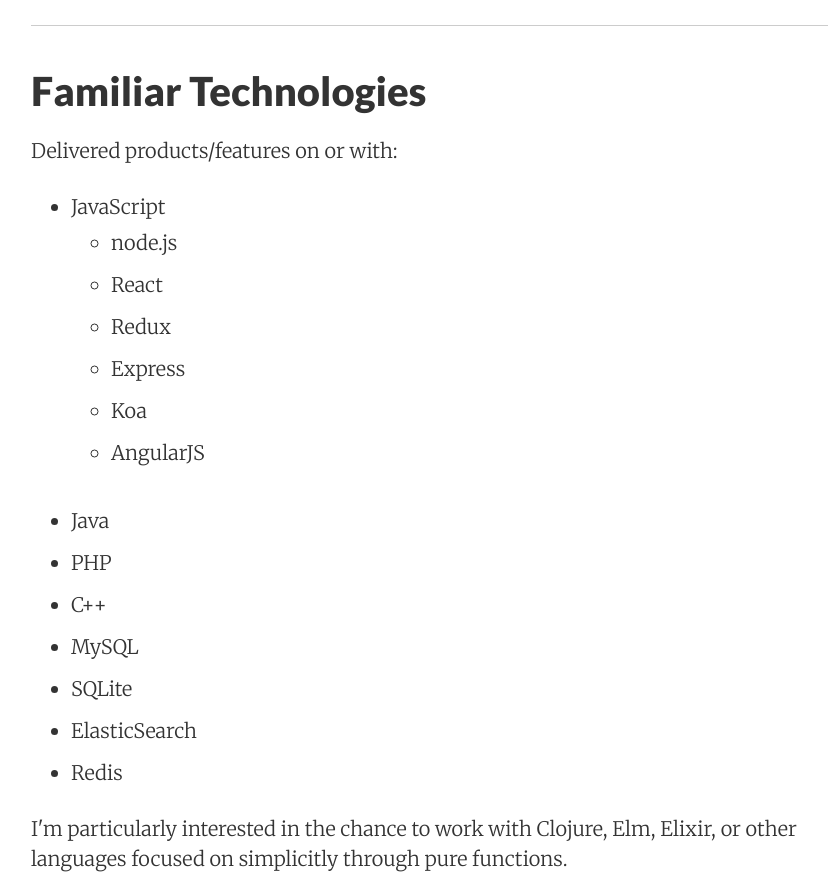
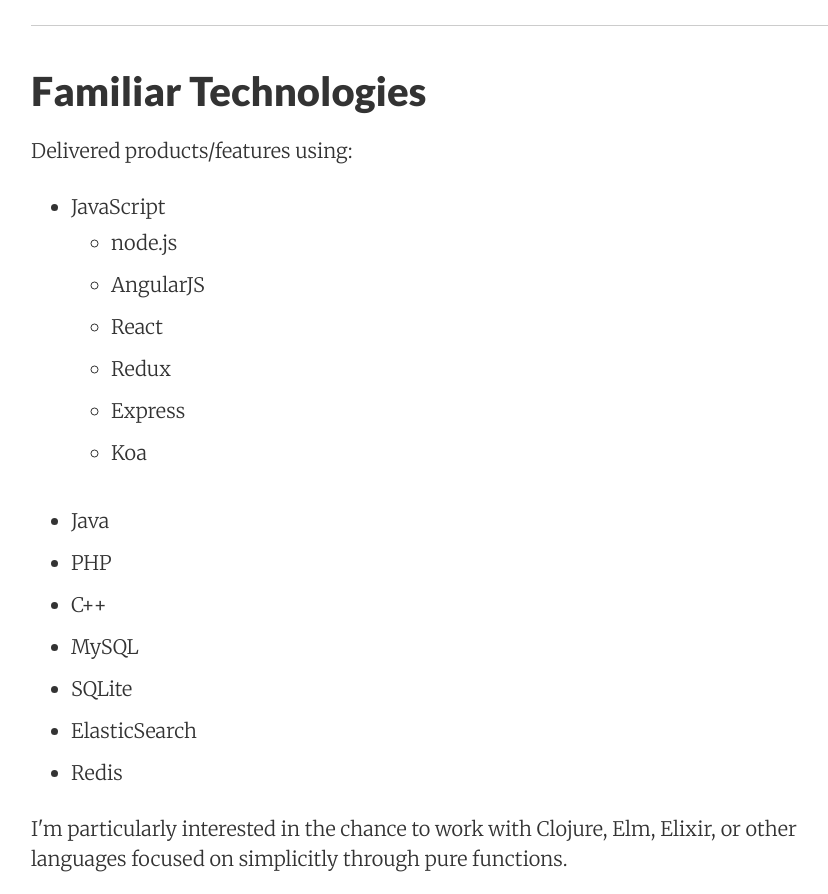
Before and after one commit to TehShrike/resume, a website: page index.html in a window 1280 px wide. Shown: the part 3260-4154 px from the top of the page, without its empty margins (197-1025 px from the left). Drawn offline with Linux system fonts and the light colour scheme.

Commit message:
Removing unnecessary wordage
Also putting AngularJS at the top, why not

```diff
--- a/index.html
+++ b/index.html
@@ -76,16 +76,16 @@
 </ul>
 <hr>
 <h2>Familiar Technologies</h2>
-<p>Delivered products/features on or with:</p>
+<p>Delivered products/features using:</p>
 <ul>
 <li>JavaScript
 <ul>
 <li>node.js</li>
+<li>AngularJS</li>
 <li>React</li>
 <li>Redux</li>
 <li>Express</li>
 <li>Koa</li>
-<li>AngularJS</li>
 </ul></li>
 <li>Java</li>
 <li>PHP</li>
```
Also changed, not shown: readme.md.
